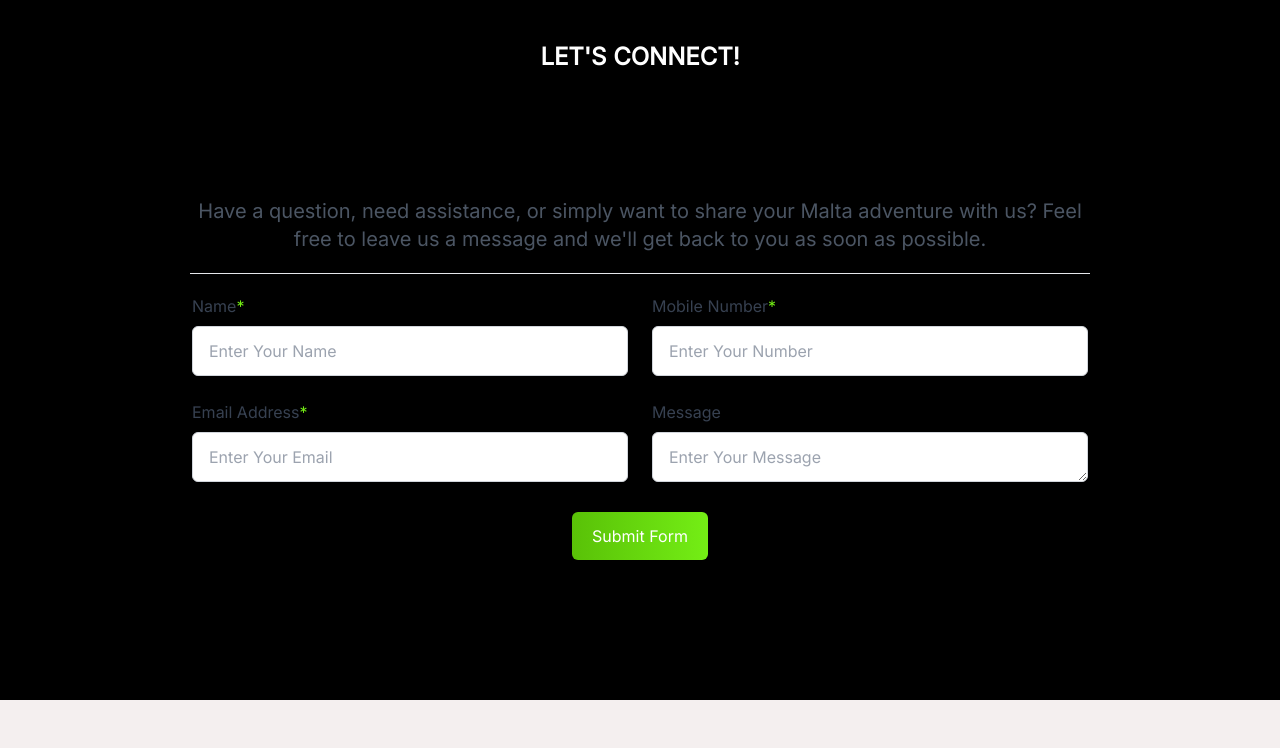
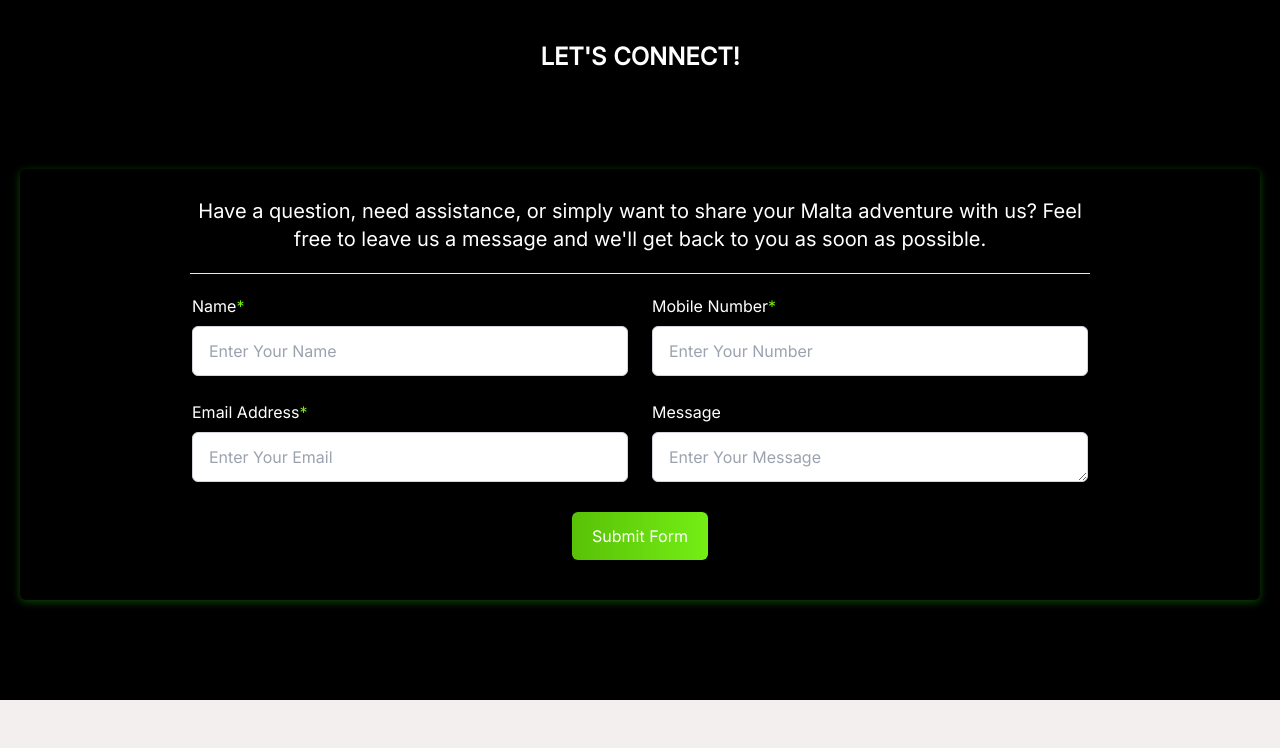
Before and after one commit to antorntech/car-now-neon, a React (Vite) app: page /contactus in a window 1280 px wide. Shown: the part 1302-2050 px from the top of the page. Built offline with nearby package versions, Linux system fonts and the light colour scheme.

Commit message:
add text-white for all text

```diff
--- a/src/components/ContactForm/ContactForm.jsx
+++ b/src/components/ContactForm/ContactForm.jsx
@@ -49,10 +49,7 @@ const ContactForm = () => {
         className="grid grid-cols-1 md:grid-cols-2 gap-6"
       >
         <div>
-          <label
-            className="block text-gray-700 font-medium mb-2"
-            htmlFor="name"
-          >
+          <label className="block text-white font-medium mb-2" htmlFor="name">
             Name<span className="text-[#74EE15]">*</span>
           </label>
           <input
@@ -71,10 +68,7 @@ const ContactForm = () => {
         </div>
 
         <div>
-          <label
-            className="block text-gray-700 font-medium mb-2"
-            htmlFor="mobile"
-          >
+          <label className="block text-white font-medium mb-2" htmlFor="mobile">
             Mobile Number<span className="text-[#74EE15]">*</span>
           </label>
           <input
@@ -93,10 +87,7 @@ const ContactForm = () => {
         </div>
 
         <div>
-          <label
-            className="block text-gray-700 font-medium mb-2"
-            htmlFor="email"
-          >
+          <label className="block text-white font-medium mb-2" htmlFor="email">
             Email Address<span className="text-[#74EE15]">*</span>
           </label>
           <input
@@ -116,7 +107,7 @@ const ContactForm = () => {
 
         <div>
           <label
-            className="block text-gray-700 font-medium mb-2"
+            className="block text-white font-medium mb-2"
             htmlFor="message"
           >
             Message
--- a/src/components/LongTermForm/LongTermForm.jsx
+++ b/src/components/LongTermForm/LongTermForm.jsx
@@ -6,7 +6,7 @@ const LongTermForm = () => {
     email: "",
     companyName: "",
     services: "",
-    message: ""
+    message: "",
   });
 
   const [errors, setErrors] = useState({});
@@ -40,7 +40,7 @@ const LongTermForm = () => {
         email: "",
         companyName: "",
         services: "",
-        message: ""
+        message: "",
       });
       setErrors({});
     }
@@ -73,7 +73,7 @@ const LongTermForm = () => {
             <p className="text-[#74EE15] text-lg md:text-xl font-bold">
               Send us a message
             </p>
-            <p className="text-gray-600">info@automateplus.com</p>
+            <p className="text-white">info@automateplus.com</p>
           </div>
         </div>
         <div className="flex items-center gap-3">
@@ -84,7 +84,7 @@ const LongTermForm = () => {
             <p className="text-[#74EE15] text-lg md:text-xl font-bold">
               Setup a call
             </p>
-            <p className="text-gray-600">+35699206826</p>
+            <p className="text-white">+35699206826</p>
           </div>
         </div>
       </div>
--- a/src/components/about/AboutSectionOne.jsx
+++ b/src/components/about/AboutSectionOne.jsx
@@ -33,7 +33,7 @@ const AboutSectionOne = () => {
               data-aos="fade-up"
               data-aos-delay="400"
               data-aos-easing="ease-in-sine"
-              className="my-5 text-gray-500"
+              className="my-5 text-white"
             >
               Our mission is to help our customers discover Malta in the best
               way possible. We believe that the best way to explore the island
--- a/src/components/contact/ContactSectionOne.jsx
+++ b/src/components/contact/ContactSectionOne.jsx
@@ -17,7 +17,7 @@ const ContactSectionOne = () => {
         <p className="inline-block text-3xl md:text-5xl font-bold bg-white bg-gradient-to-r from-[#74EE15] via-[#74EE15] to-[#59c107] md:hidden text-transparent bg-clip-text">
           Send Your Message
         </p>
-        <p className="text-md w-full md:w-1/2 mx-auto mt-2 text-gray-600">
+        <p className="text-md w-full md:w-1/2 mx-auto mt-2 text-white">
           Our friendly and knowledgeable staff is always available to assist
           you, from initial inquiries to the end of your rental period. We're
           committed to providing exceptional customer service that exceeds your
--- a/src/components/contact/ContactSectionTwo.jsx
+++ b/src/components/contact/ContactSectionTwo.jsx
@@ -17,8 +17,8 @@ const ContactSectionTwo = () => {
         </p>
       </div>
       <div className="max-w-screen-xl mx-auto mt-5 md:mt-8 lg:mt-12">
-        <div className="custom-shadow rounded-md p-5">
-          <p className="text-md md:text-xl w-full md:w-3/4 text-center mx-auto mt-2 text-gray-600">
+        <div className="custom-shadow2 rounded-md p-5">
+          <p className="text-md md:text-xl w-full md:w-3/4 text-center mx-auto mt-2 text-white">
             Have a question, need assistance, or simply want to share your Malta
             adventure with us? Feel free to leave us a message and we'll get
             back to you as soon as possible.
--- a/src/components/discover/DiscoverSectionThree.jsx
+++ b/src/components/discover/DiscoverSectionThree.jsx
@@ -28,7 +28,7 @@ const DiscoverSectionThree = () => {
               <p className="text-3xl md:text-5xl font-bold bg-white bg-gradient-to-r from-[#74EE15] via-[#74EE15] to-[#59c107] inline-block text-transparent bg-clip-text">
                 Charms
               </p>
-              <p className="mt-5 text-2xl text-gray-600">
+              <p className="mt-5 text-white">
                 Our diverse range of vehicles, from compact city cars to
                 spacious minivans, caters to individual preferences and group
                 sizes, ensuring that your Malta adventure is tailored to your
@@ -49,7 +49,7 @@ const DiscoverSectionThree = () => {
               <p className="text-3xl md:text-5xl font-bold bg-white bg-gradient-to-r from-[#74EE15] via-[#74EE15] to-[#59c107] inline-block text-transparent bg-clip-text">
                 Malta Adventure
               </p>
-              <p className="mt-5 text-2xl text-gray-600">
+              <p className="mt-5 text-white">
                 Don't let car rental hinder your Maltese adventure. With Queen
                 Car Rental as your guide, you can focus on creating
                 unforgettable memories while exploring this captivating island.
--- a/src/components/discover/DiscoverSectionTwo.jsx
+++ b/src/components/discover/DiscoverSectionTwo.jsx
@@ -12,7 +12,7 @@ const DiscoverSectionTwo = () => {
           <p className="text-3xl md:text-5xl font-bold bg-white bg-gradient-to-r from-[#74EE15] via-[#74EE15] to-[#59c107] inline-block text-transparent bg-clip-text">
             Automate by Car
           </p>
-          <p className="mt-5 text-2xl text-gray-600">
+          <p className="mt-5 text-white">
             Venture off the beaten path and discover hidden coves, ancient
             ruins, and stunning coastal villages, all at your own pace
           </p>
--- a/src/index.css
+++ b/src/index.css
@@ -17,6 +17,10 @@ body {
 
 .custom-shadow {
   box-shadow: rgba(0, 0, 0, 0.1) 0px 4px 12px;
+}
+
+.custom-shadow2 {
+  box-shadow: rgba(33, 221, 8, 0.322) 0px 2px 8px 0px;
 }
 
 .custom-blur {
--- a/src/pages/LongTerm.jsx
+++ b/src/pages/LongTerm.jsx
@@ -33,7 +33,7 @@ const LongTerm = () => {
               <p className="text-3xl md:text-5xl font-bold bg-white bg-gradient-to-r from-[#74EE15] via-[#74EE15] to-[#59c107] inline-block text-transparent bg-clip-text">
                 Rental Plans
               </p>
-              <p className="mt-5 text-2xl text-gray-600">
+              <p className="mt-5 text-white">
                 Our monthly rental plans offer significant savings compared to
                 short-term rentals, allowing you to stretch your travel budget
                 further. Tailored to suit your individual needs and travel
@@ -82,9 +82,7 @@ const LongTerm = () => {
                 <p className="text-[#74EE15] text-2xl md:text-3xl font-bold pb-1">
                   Send us a message
                 </p>
-                <p className="text-white md:text-gray-600 text-2xl">
-                  info@automateplus.com
-                </p>
+                <p className="text-white text-2xl">info@automateplus.com</p>
               </div>
             </div>
             <div
@@ -100,9 +98,7 @@ const LongTerm = () => {
                 <p className="text-[#74EE15] text-2xl md:text-3xl font-bold pb-1">
                   Setup a call
                 </p>
-                <p className="text-white md:text-gray-600 text-2xl">
-                  +35699206826
-                </p>
+                <p className="text-white text-2xl">+35699206826</p>
               </div>
             </div>
             <div
```
Also changed, not shown: src/components/about/AboutSectionTwo.jsx (+4 -4 lines).
